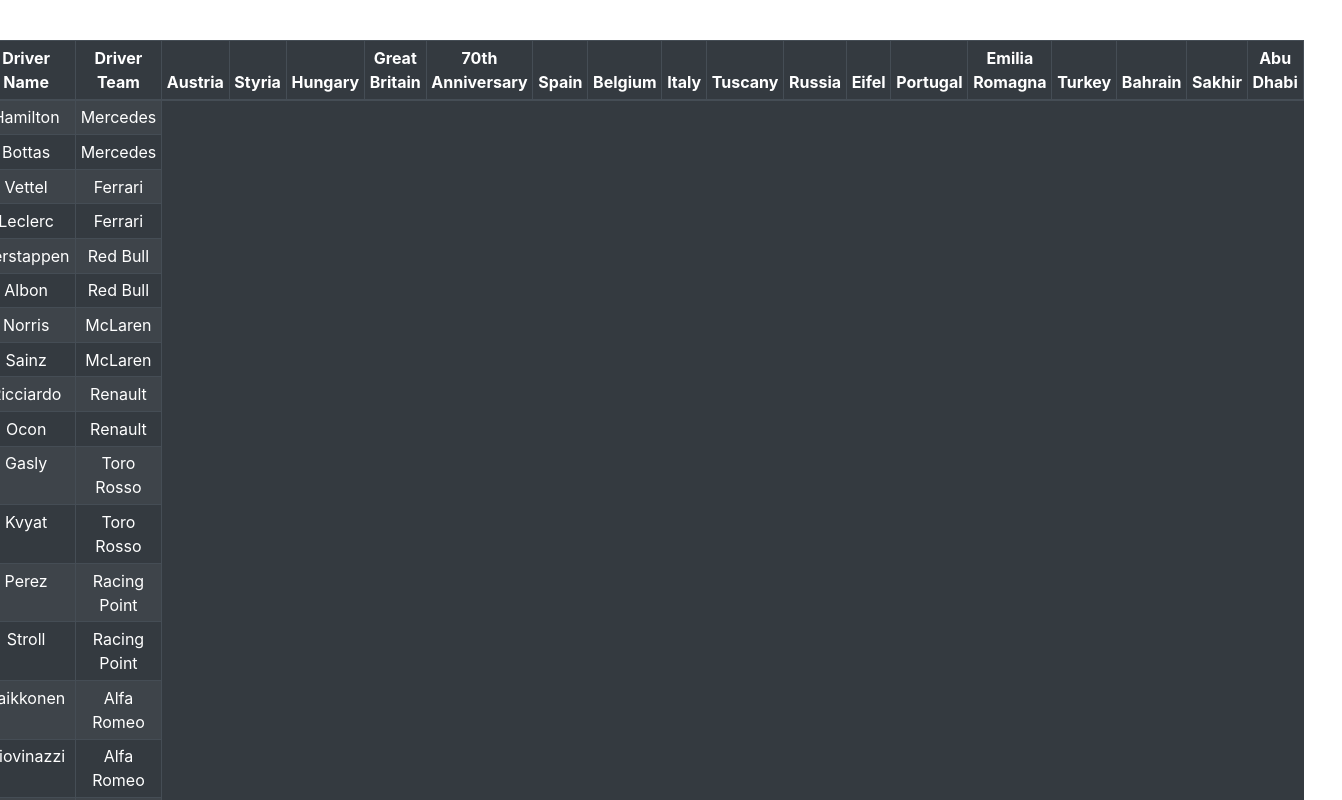
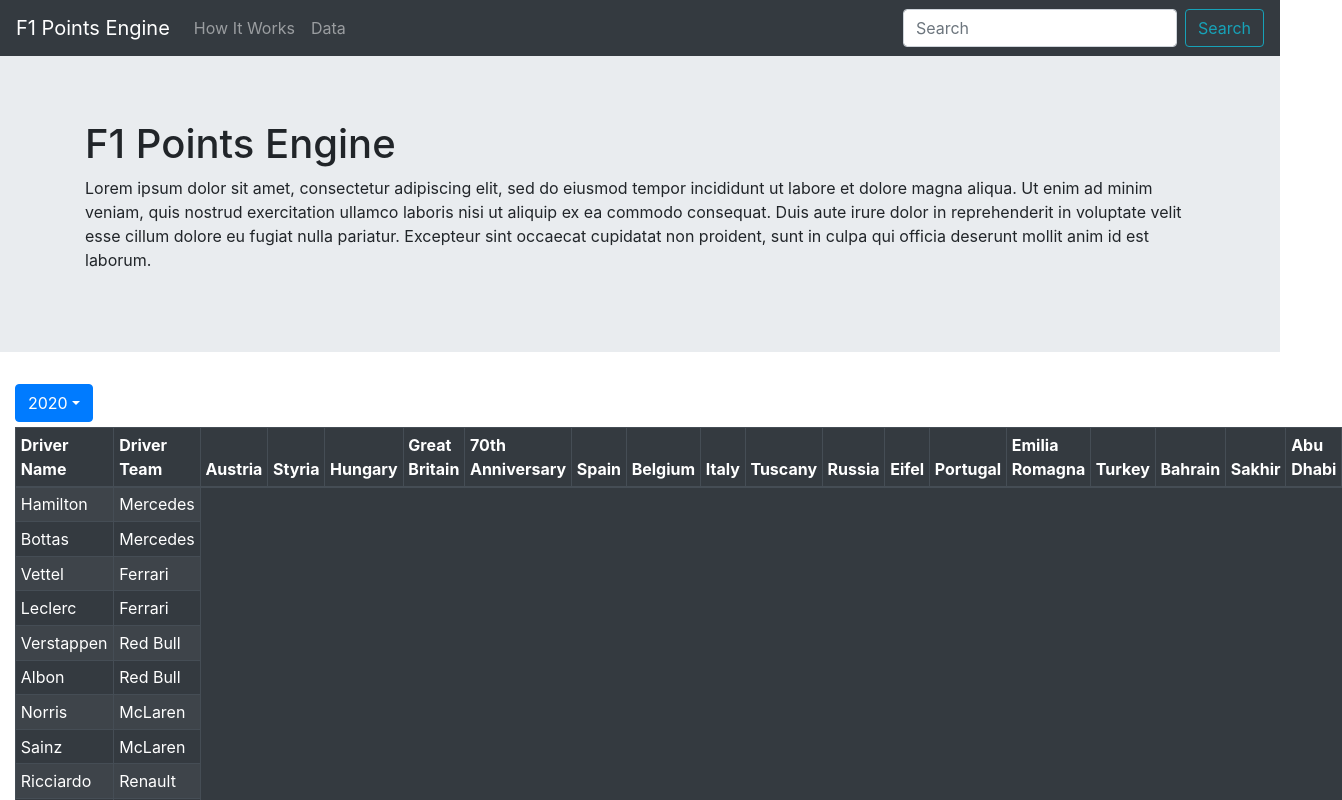
Before and after one commit to zcgraas/f1-points-engine, a React (Create React App) app: page / in a window 1280 px wide. Shown: the top 800 px of the page, 1342 px wide, since content can reach past the window. Built offline with nearby package versions, Linux system fonts and the light colour scheme.

Commit message:
seperated table into components, added basic nav, filler elements

```diff
--- a/src/App.js
+++ b/src/App.js
@@ -1,9 +1,13 @@
 import RaceTable from "./Components/RaceTable";
 import 'bootstrap/dist/css/bootstrap.min.css';
+import Navigation from "./Components/Nav";
+import Info from "./Components/LandingInfo";
 
 function App() {
   return (
     <div>
+      <Navigation />
+      <Info />
       <RaceTable />
     </div>
   );
--- /dev/null
+++ b/src/Components/LandingInfo.js
@@ -0,0 +1,25 @@
+import Jumbotron from 'react-bootstrap/Jumbotron'
+import Button from 'react-bootstrap/Button'
+import Container from 'react-bootstrap/Container'
+import { Component } from 'react'
+
+export default class Info extends Component{
+    render(){
+        return(
+            <Jumbotron fluid>
+                <Container>
+                    <h1>F1 Points Engine</h1>
+                    <p>
+                        Lorem ipsum dolor sit amet, consectetur adipiscing elit,
+                        sed do eiusmod tempor incididunt ut labore et dolore magna aliqua.
+                        Ut enim ad minim veniam, quis nostrud exercitation ullamco laboris
+                        nisi ut aliquip ex ea commodo consequat. Duis aute irure dolor in
+                        reprehenderit in voluptate velit esse cillum dolore eu fugiat nulla pariatur.
+                        Excepteur sint occaecat cupidatat non proident, sunt in culpa qui
+                        officia deserunt mollit anim id est laborum.
+                    </p>
+                </Container>
+            </Jumbotron>
+        )
+    }
+}
--- /dev/null
+++ b/src/Components/Nav.js
@@ -0,0 +1,24 @@
+import { Component } from 'react';
+import Navbar from 'react-bootstrap/Navbar'
+import Nav from 'react-bootstrap/Nav'
+import Button from 'react-bootstrap/Button'
+import Form from 'react-bootstrap/Form'
+import FormControl from 'react-bootstrap/FormControl'
+
+export default class Navigation extends Component{
+    render(){
+        return(
+            <Navbar bg="dark" variant="dark" sticky="top">
+                <Navbar.Brand href="#home">F1 Points Engine</Navbar.Brand>
+                <Nav className="mr-auto">
+                    <Nav.Link href="#how">How It Works</Nav.Link>
+                    <Nav.Link href="#data">Data</Nav.Link>
+                </Nav>
+                <Form inline>
+                    <FormControl type="text" placeholder="Search" className="mr-sm-2" />
+                    <Button variant="outline-info">Search</Button>
+                </Form>
+            </Navbar>
+        )
+    }
+}
--- a/src/Components/RaceTable.js
+++ b/src/Components/RaceTable.js
@@ -1,7 +1,11 @@
 import react, { Component} from 'react';
-import { Table } from 'react-bootstrap';
+import { Table, Container, Dropdown, DropdownButton } from 'react-bootstrap';
+
 import './Styles/RaceTable.css';
-import testData from './TestData.js'
+import TableBody from './TableBody';
+import TableHead from './TableHead';
+import YearSelect from './YearSelect';
+
 
 
 //GENERIC TABLE FOR DATA, BREAK APART INTO COMPONENTS FOR FLEXIBLE SIZING//
@@ -9,44 +13,13 @@
 
     render(){
         return(
-            <div className="table-container">
+            <Container fluid={true}>
+                <YearSelect />
                 <Table  striped bordered hover variant="dark" size="sm" >
-                    <thead>
-                        <tr>
-                            <th>Driver Name</th>
-                            <th>Driver Team</th>
-                            {
-                                testData.races && testData.races.map((item) => {
-                                    return(
-                                        <th>{item.title}</th>
-                                    )
-                                })
-                            }
-                        </tr>
-                    </thead>
-                    <tbody>
-                        <>
-                        {
-                            testData.teams && testData.teams.map((item)=> {
-
-                                return(
-                                    <>
-                                    <tr>
-                                        <td>{item.driver1}</td>
-                                        <td>{item.team}</td>
-                                    </tr>
-                                    <tr>
-                                        <td>{item.driver2}</td>
-                                        <td>{item.team}</td>
-                                    </tr>
-                                    </>
-                                )
-                            })
-                        }
-                        </>
-                    </tbody>
+                    <TableHead />
+                    <TableBody />
                 </Table>
-            </div>
+            </Container>
         )
     }
 }
--- a/src/Components/Styles/RaceTable.css
+++ b/src/Components/Styles/RaceTable.css
@@ -8,3 +8,7 @@
     margin-top: 5vh;
     text-align: center;
 }
+
+.spacing{
+    margin-bottom: 5px;
+}
--- /dev/null
+++ b/src/Components/TableBody.js
@@ -0,0 +1,31 @@
+import { Component } from "react";
+import testData from './TestData'
+
+
+export default class TableBody extends Component{
+    render(){
+        return(
+            <tbody>
+                <>
+                {
+                    testData.teams && testData.teams.map((item)=> {
+
+                        return(
+                            <>
+                            <tr>
+                                <td>{item.driver1}</td>
+                                <td>{item.team}</td>
+                            </tr>
+                            <tr>
+                                <td>{item.driver2}</td>
+                                <td>{item.team}</td>
+                            </tr>
+                            </>
+                        )
+                    })
+                }
+                </>
+            </tbody>
+        )
+    }
+}
--- /dev/null
+++ b/src/Components/TableHead.js
@@ -0,0 +1,23 @@
+import { Component } from "react";
+import testData from './TestData'
+
+
+export default class TableHead extends Component{
+    render(){
+        return(
+            <thead>
+                <tr>
+                    <th>Driver Name</th>
+                    <th>Driver Team</th>
+                    {
+                        testData.races && testData.races.map((item) => {
+                            return(
+                                <th>{item.title}</th>
+                            )
+                        })
+                    }
+                </tr>
+            </thead>
+        )
+    }
+}
--- /dev/null
+++ b/src/Components/YearSelect.js
@@ -0,0 +1,20 @@
+import { Component } from 'react'
+import { Dropdown, DropdownButton } from 'react-bootstrap'
+
+export default class YearSelect extends Component{
+    render(){
+        return(
+            <Dropdown className="spacing">
+                <Dropdown.Toggle variant="primary" id="dropdown-basic">
+                    2020
+                </Dropdown.Toggle>
+
+                <Dropdown.Menu>
+                    <Dropdown.Item href="#/action-1">Action</Dropdown.Item>
+                    <Dropdown.Item href="#/action-2">Another action</Dropdown.Item>
+                    <Dropdown.Item href="#/action-3">Something else</Dropdown.Item>
+                </Dropdown.Menu>
+            </Dropdown>
+        )
+    }
+}
```
